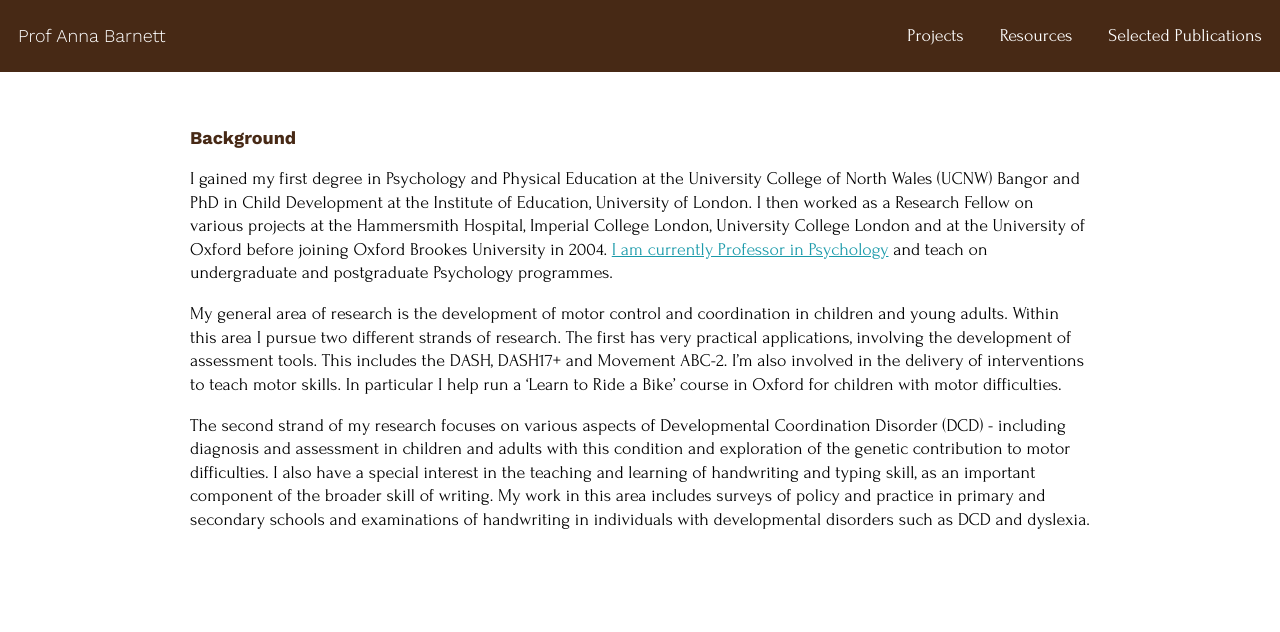
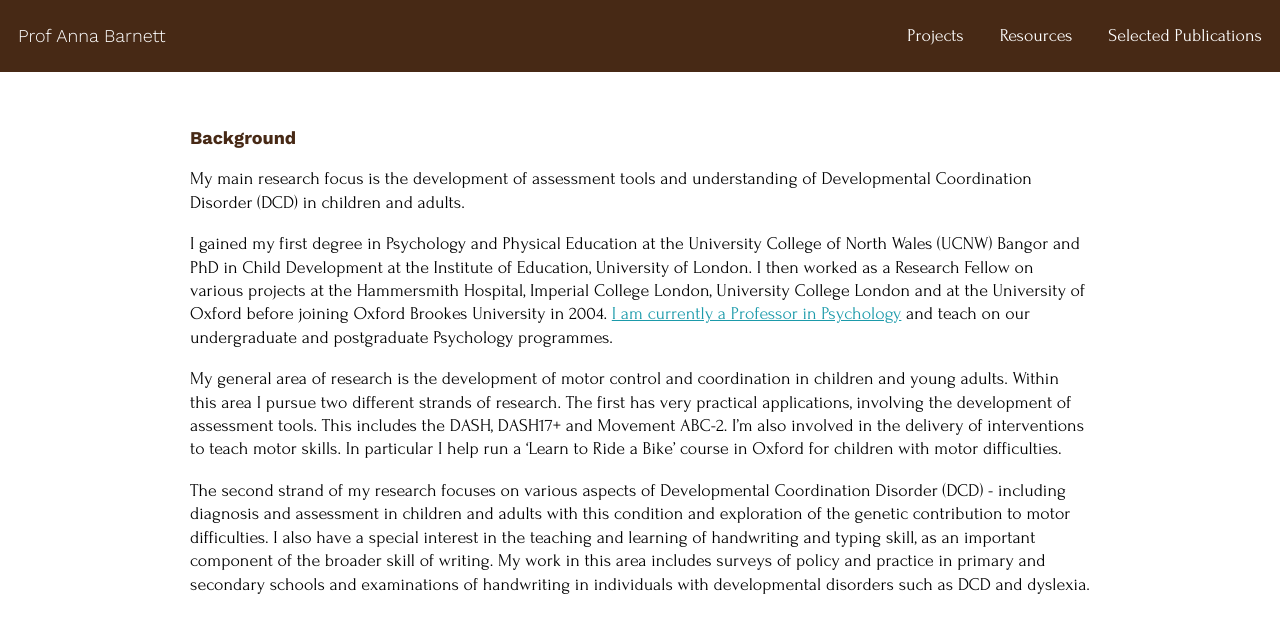
Before and after one commit to ensconced/anna-barnett, a React app: page / in a window 1280 px wide. Shown: the top 632 px of the page. Built offline with nearby package versions, Linux system fonts and the light colour scheme.

Commit message:
minor text changes

```diff
--- a/src/components/Home.tsx
+++ b/src/components/Home.tsx
@@ -7,6 +7,11 @@ export default function Home() {
     <>
       <Section title="Background">
         <p>
+          My main research focus is the development of assessment tools and
+          understanding of Developmental Coordination Disorder (DCD) in children
+          and adults.
+        </p>
+        <p>
           I gained my first degree in Psychology and Physical Education at the
           University College of North Wales (UCNW) Bangor and PhD in Child
           Development at the Institute of Education, University of London. I
@@ -15,9 +20,9 @@ export default function Home() {
           London and at the University of Oxford before joining Oxford Brookes
           University in 2004.{" "}
           <a href="https://www.brookes.ac.uk/profiles/staff/anna-barnett">
-            I am currently Professor in Psychology
+            I am currently a Professor in Psychology
           </a>{" "}
-          and teach on undergraduate and postgraduate Psychology programmes.
+          and teach on our undergraduate and postgraduate Psychology programmes.
         </p>
         <p>
           My general area of research is the development of motor control and
--- a/src/components/Projects.tsx
+++ b/src/components/Projects.tsx
@@ -19,7 +19,7 @@ export default function Projects() {
           <li>Assessment of typing speed</li>
         </ul>
       </Section>
-      <Section title="Other Projects">
+      <Section title="Handwriting and typing">
         <p>
           ‘Writing in the Digital Age' Funded by: Royal College of Occupational
           Therapists (RCOT) PI: Mellissa Prunty, Brunel University London, CI:
@@ -34,6 +34,8 @@ export default function Projects() {
             Therapy 85 (11) (2022) 891-899. ISSN: 0308-0226 eISSN: 1477-6006
           </Reference>
         </p>
+      </Section>
+      <Section title="The genetics of motor coordination">
         <p>
           ‘The Genetics of Motor Coordination’ Funded by: The Waterloo
           Foundation. PI: Hayley Mountford; CI: Anna L. Barnett; Dianne Newbury,
--- a/src/components/Section.tsx
+++ b/src/components/Section.tsx
@@ -1,4 +1,4 @@
-import React, { CSSProperties, ReactNode } from "react";
+import React, { ReactNode } from "react";
 
 interface Props {
   title: string;
```
Also changed, not shown: 1 other file (tests, documents, lock files or other folders).
